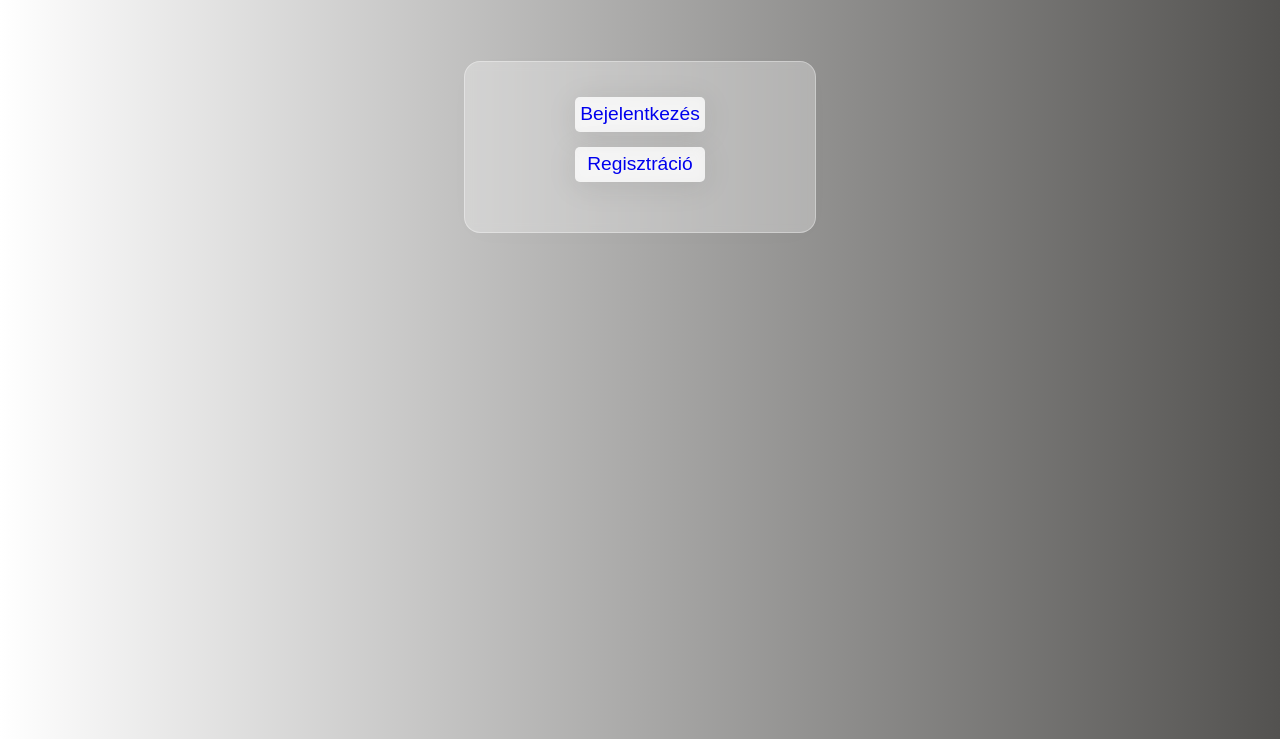
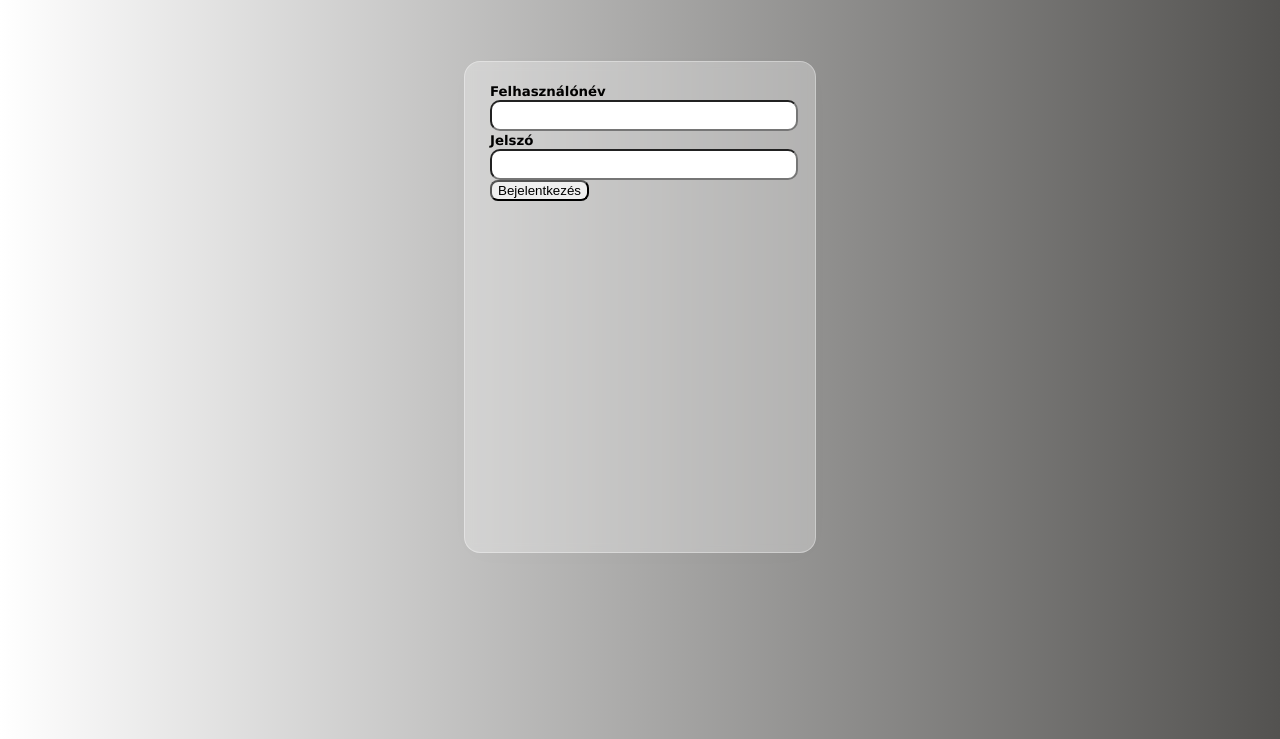
Before and after one commit to Patrik1866/AFP_miniprojekt, a website: page Public/Home.html in a window 1280 px wide. Shown: the part 61-800 px from the top of the page. Drawn offline with Linux system fonts and the light colour scheme.

Commit message:
HTML changes

```diff
--- a/Public/Home.css
+++ b/Public/Home.css
@@ -5,29 +5,6 @@ div.header{
 }
 body{
     background-image: linear-gradient(to right, rgb(255, 255, 255),rgb(83, 82, 80));
-}
-div.wrapper{
-    backdrop-filter: blur(5.5px);
-    -webkit-backdrop-filter: blur(5.5px);
-    background: rgba(255, 255, 255, 0.75);
-    border: 1px solid rgba(255, 255, 255, 0.01);
-    border-radius: 16px;
-    box-shadow: 0 4px 30px rgba(35, 35, 35, 0.01);
-    color: black;
-    backdrop-filter: blur(4px);
-    -webkit-backdrop-filter: blur(4px);
-    background: rgba(255, 255, 255, 0.30);
-    border: 1px solid rgba(255,255,255, 0.34);
-    flex-basis: 400px;
-    height: 130px;
-    width: 300px;
-    padding: 20px 25px;
-    justify-content: center;
-    align-self: center;
-    vertical-align: middle;
-    margin-left: 39%;
-    margin: auto;
-
 }
 .button{
     backdrop-filter: blur(5.5px);
@@ -48,3 +25,42 @@ div.wrapper{
 button:hover{
     background-color: brown;
 }
+form{
+    backdrop-filter: blur(5.5px);
+    -webkit-backdrop-filter: blur(5.5px);
+    background: rgba(255, 255, 255, 0.75);
+    border: 1px solid rgba(255, 255, 255, 0.01);
+    border-radius: 16px;
+    box-shadow: 0 4px 30px rgba(35, 35, 35, 0.01);
+    color: black;
+    backdrop-filter: blur(4px);
+    -webkit-backdrop-filter: blur(4px);
+    background: rgba(255, 255, 255, 0.30);
+    border: 1px solid rgba(255,255,255, 0.34);
+    flex-basis: 400px;
+    height: 450px;
+    width: 300px;
+    padding: 20px 25px;
+    justify-content: center;
+    align-self: center;
+    vertical-align: middle;
+    margin-left: 39%;
+    margin: auto;
+}
+div{
+    text-align: left;
+    align-items: center;
+    margin: auto;
+}
+.forma{
+    font-family: Verdana, Geneva, Tahoma, sans-serif;
+    font-size: 10pt;
+}
+.data{
+    border-radius: 10px;
+    width: 300px;
+    height: 25px;
+}
+.submit-button{
+    border-radius: 8px;
+}
--- a/Public/Home.html
+++ b/Public/Home.html
@@ -10,17 +10,19 @@
     <div class="header">
         <h1>Viccportál</h1>
     </div>
-    <div class="wrapper">
-        <section>
-            <div>
-                <button class="button"><a href="Login.html" style="text-decoration: none;">Bejelentkezés</a></button>
-            </div>
-            <div>
-                <button class="button"><a href="Register.html" style="text-decoration: none;">Regisztráció</a></button>
-            </div>
-        </section>
-    </div>
-</section>
+    <form>
+        <div>
+            <label class="forma" for="uname"><b>Felhasználónév</b></label>
+        </div>
+            <input class="data" type="text" name="uname" required>
+        <div>
+            <label class="forma" for="psw"><b>Jelszó</b></label>
+        </div>
+            <input class="data" type="password" name="psw" required>
+        <div>
+            <button class="submit-button" type="submit">Bejelentkezés</button>
+        </div>
+</form>
 
 </body>
 </html>
--- a/Public/Login.css
+++ b/Public/Login.css
@@ -62,10 +62,13 @@ form {
     }
   }
 .back-button{
-    width: 60px;
+    width: 120px;
     text-align: center;
     color: white;
+    border-radius: 7px;
 }
-a:link{
+a:link, a:visited{
     color: white;
+    text-decoration-color: white;
+    text-decoration: none;
 }
```
Also changed, not shown: Public/Login.html (+2 -2 lines).
